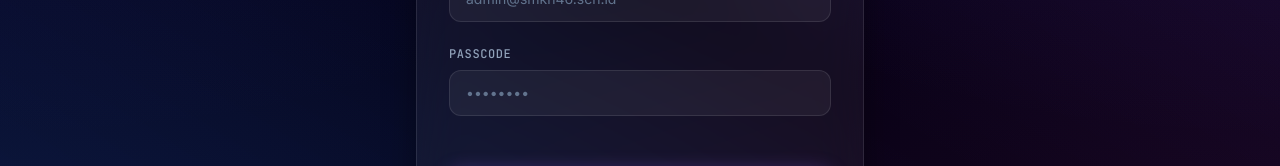
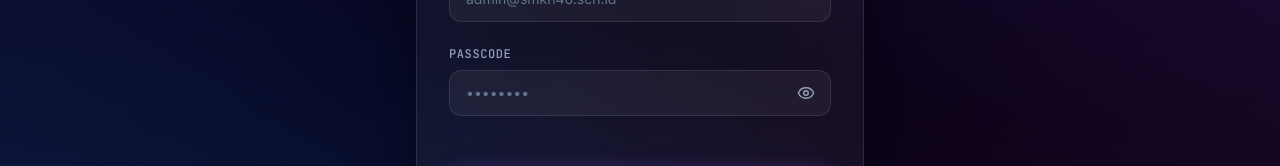
Before and after one commit to rasyadacad526/simak46, a React (Vite) app: page / in a window 1280 px wide. Both pictures are taken after a click on the button "LOGIN". Shown: the part 427-593 px from the top of the page. Built offline with nearby package versions, Linux system fonts and the light colour scheme.

Commit message:
feat: add password visibility toggle and fix pagination
- Implement show/hide password toggle in the login form.
- Fix inventory pagination label to handle empty state correctly.

```diff
--- a/src/components/Inventory.tsx
+++ b/src/components/Inventory.tsx
@@ -492,10 +492,9 @@ export default function Inventory({ items, setItems }: InventoryProps) {
         </div>
 
         {/* Pagination */}
-        {totalPages > 1 && (
         <div className="p-4 border-t border-white/10 bg-white/[0.02] flex items-center justify-between">
           <p className="text-xs font-mono text-slate-400">
-              Menampilkan {((currentPage - 1) * itemsPerPage) + 1} - {Math.min(currentPage * itemsPerPage, filteredItems.length)} dari {filteredItems.length}
+            Menampilkan {filteredItems.length === 0 ? 0 : ((currentPage - 1) * itemsPerPage) + 1} - {Math.min(currentPage * itemsPerPage, filteredItems.length)} dari {filteredItems.length}
           </p>
           <div className="flex gap-2">
             <button
@@ -507,14 +506,13 @@ export default function Inventory({ items, setItems }: InventoryProps) {
             </button>
             <button
               onClick={() => setCurrentPage(p => Math.min(totalPages, p + 1))}
-                disabled={currentPage === totalPages}
+              disabled={currentPage === totalPages || totalPages === 0}
               className="p-2 rounded-lg border border-white/10 bg-white/5 text-white disabled:opacity-50 disabled:cursor-not-allowed hover:bg-white/10 transition-colors"
             >
               <ChevronRight size={16} />
             </button>
           </div>
         </div>
-        )}
       </div>
 
       {/* Modal Add/Edit */}
--- a/src/components/Login.tsx
+++ b/src/components/Login.tsx
@@ -1,5 +1,5 @@
 import React, { useState } from 'react';
-import { Package, ArrowLeft } from 'lucide-react';
+import { Package, ArrowLeft, Eye, EyeOff } from 'lucide-react';
 import { User } from '../types';
 import Swal from 'sweetalert2';
 
@@ -12,6 +12,7 @@ interface LoginProps {
 export default function Login({ onLogin, onBack, users }: LoginProps) {
   const [email, setEmail] = useState('');
   const [password, setPassword] = useState('');
+  const [showPassword, setShowPassword] = useState(false);
 
   const handleLogin = (e: React.FormEvent) => {
     e.preventDefault();
@@ -71,14 +72,23 @@ export default function Login({ onLogin, onBack, users }: LoginProps) {
 
             <div>
               <label className="block text-xs font-mono font-medium text-slate-400 mb-2 uppercase tracking-wider">Passcode</label>
+              <div className="relative">
                 <input
-                type="password"
+                  type={showPassword ? "text" : "password"}
                   required
                   placeholder="••••••••"
-                className="w-full px-4 py-3 bg-white/5 border border-white/10 rounded-xl text-sm focus:outline-none focus:border-purple-500/50 focus:ring-1 focus:ring-purple-500/50 transition-all text-white placeholder-slate-500"
+                  className="w-full pl-4 pr-12 py-3 bg-white/5 border border-white/10 rounded-xl text-sm focus:outline-none focus:border-purple-500/50 focus:ring-1 focus:ring-purple-500/50 transition-all text-white placeholder-slate-500"
                   value={password}
                   onChange={(e) => setPassword(e.target.value)}
                 />
+                <button
+                  type="button"
+                  onClick={() => setShowPassword(!showPassword)}
+                  className="absolute right-4 top-1/2 -translate-y-1/2 text-slate-400 hover:text-white transition-colors"
+                >
+                  {showPassword ? <EyeOff size={18} /> : <Eye size={18} />}
+                </button>
+              </div>
             </div>
 
             <button
```
Lines whose indentation alone changed are shown as unchanged.
